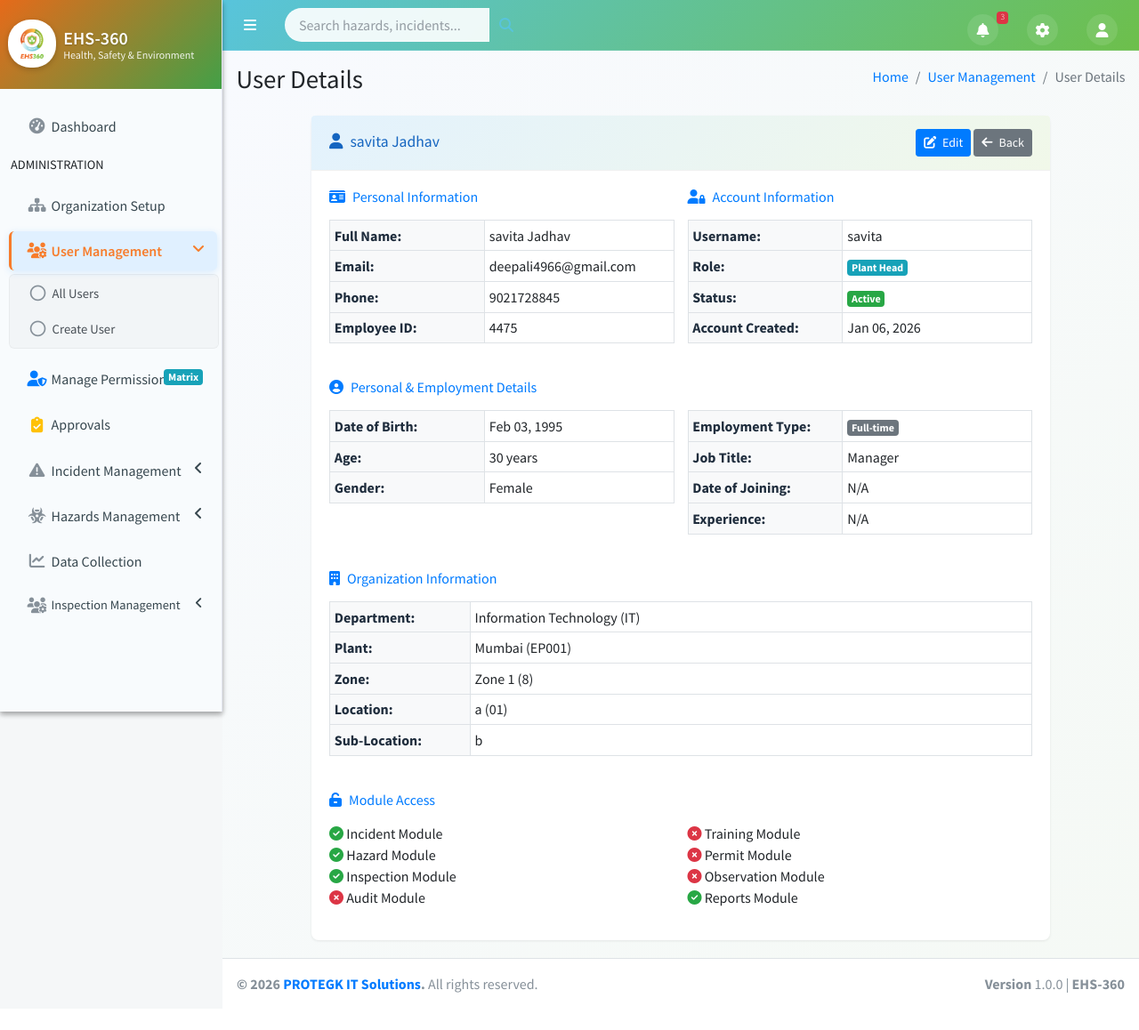
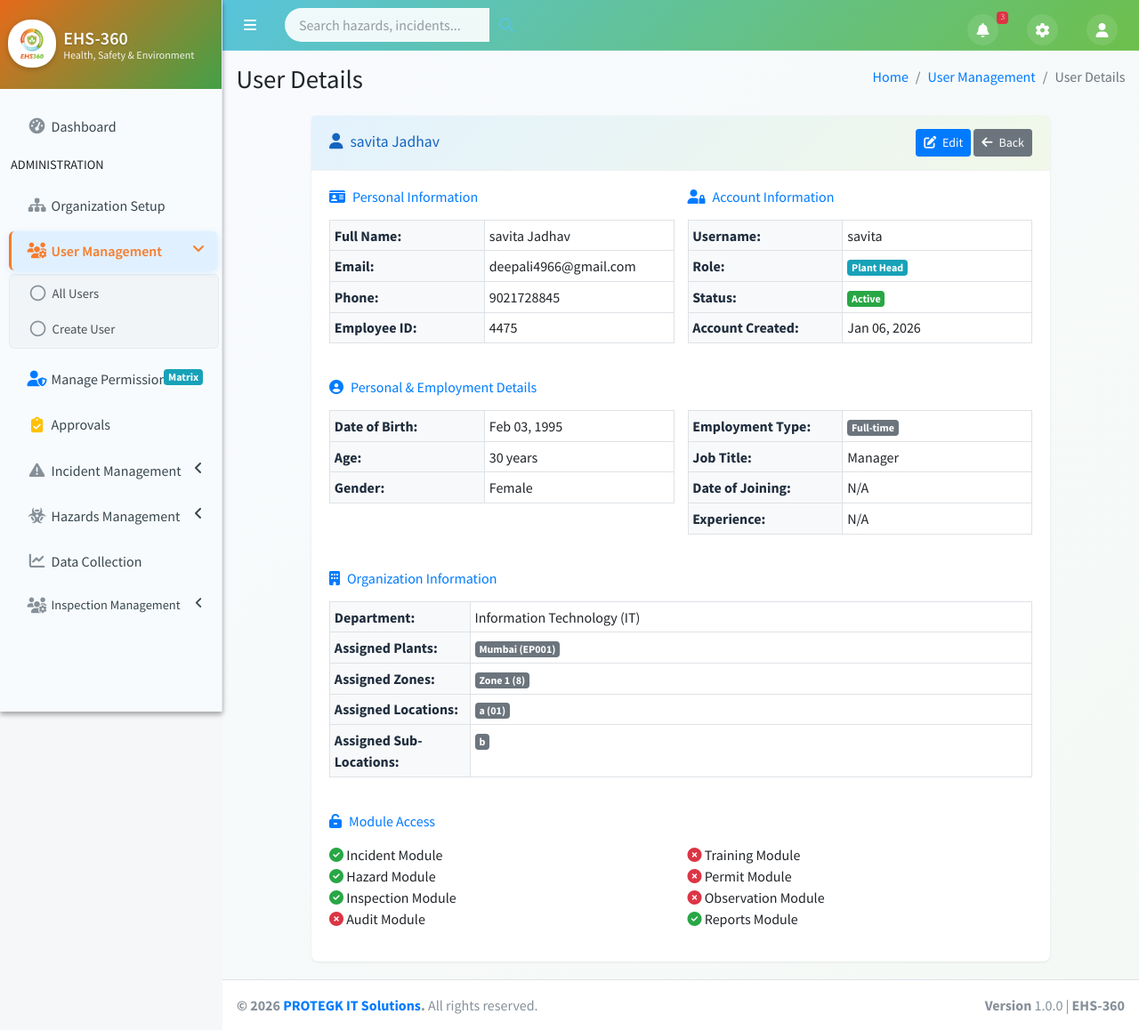
Before and after one commit to SurajAntre1/EHS-360, a Django app: page /accounts/users/11/ in a window 1280 px wide. Shown: the whole page at 89% size. Before the commit the page ends 1116 px from the top, so only its background shows below. Run offline with Django 5.2, Linux system fonts and the light colour scheme; a user stored in the database is signed in; data comes from the database, SQL or seed files in the repository; parts of the project's set-up code (start-up, migrations or seed data) failed here and were passed over; some libraries are stand-ins or nearby versions.

Commit message:
user details view

```diff
--- a/templates/accounts/user_detail.html
+++ b/templates/accounts/user_detail.html
@@ -170,6 +170,7 @@
           </div>
         </div>
 
+
         <!-- Organization Information -->
         <div class="row">
           <div class="col-12">
@@ -182,51 +183,54 @@
                 <td>{{ user_detail.department|default:"Not Assigned" }}</td>
               </tr>
               <tr>
-                <th class="bg-light">Plant:</th>
+                <th class="bg-light">Assigned Plants:</th>
                 <td>
-                  {% if user_detail.plant %}
-                    {{ user_detail.plant.name }} ({{ user_detail.plant.code }})
-                  {% else %}
+                  {% for plant in user_detail.assigned_plants.all %}
+                    <span class="badge badge-secondary mr-1">{{ plant.name }} ({{ plant.code }})</span>
+                  {% empty %}
                     Not Assigned
-                  {% endif %}
+                  {% endfor %}
                 </td>
               </tr>
               <tr>
-                <th class="bg-light">Zone:</th>
+                <th class="bg-light">Assigned Zones:</th>
                 <td>
-                  {% if user_detail.zone %}
-                    {{ user_detail.zone.name }} ({{ user_detail.zone.code }})
-                  {% else %}
+                  {% for zone in user_detail.assigned_zones.all %}
+                    <span class="badge badge-secondary mr-1">{{ zone.name }} ({{ zone.code }})</span>
+                  {% empty %}
                     Not Assigned
-                  {% endif %}
+                  {% endfor %}
                 </td>
               </tr>
               <tr>
-                <th class="bg-light">Location:</th>
+                <th class="bg-light">Assigned Locations:</th>
                 <td>
-                  {% if user_detail.location %}
-                    {{ user_detail.location.name }} ({{ user_detail.location.code }})
-                  {% else %}
+                  {% for location in user_detail.assigned_locations.all %}
+                    <span class="badge badge-secondary mr-1">{{ location.name }} ({{ location.code }})</span>
+                  {% empty %}
                     Not Assigned
-                  {% endif %}
+                  {% endfor %}
                 </td>
               </tr>
               <tr>
-                <th class="bg-light">Sub-Location:</th>
+                <th class="bg-light">Assigned Sub-Locations:</th>
                 <td>
-                  {% if user_detail.sublocation %}
-                    {{ user_detail.sublocation.name }}
-                    {% if user_detail.sublocation.code %}
-                      ({{ user_detail.sublocation.code }})
-                    {% endif %}
-                  {% else %}
+                  {% for sublocation in user_detail.assigned_sublocations.all %}
+                    <span class="badge badge-secondary mr-1">
+                      {{ sublocation.name }}
+                      {% if sublocation.code %}
+                        ({{ sublocation.code }})
+                      {% endif %}
+                    </span>
+                  {% empty %}
                     Not Assigned
-                  {% endif %}
+                  {% endfor %}
                 </td>
               </tr>
             </table>
           </div>
         </div>
+
 
         <!-- Module Access Permissions (Optional - if you want to show) -->
         <div class="row mt-4">
```
